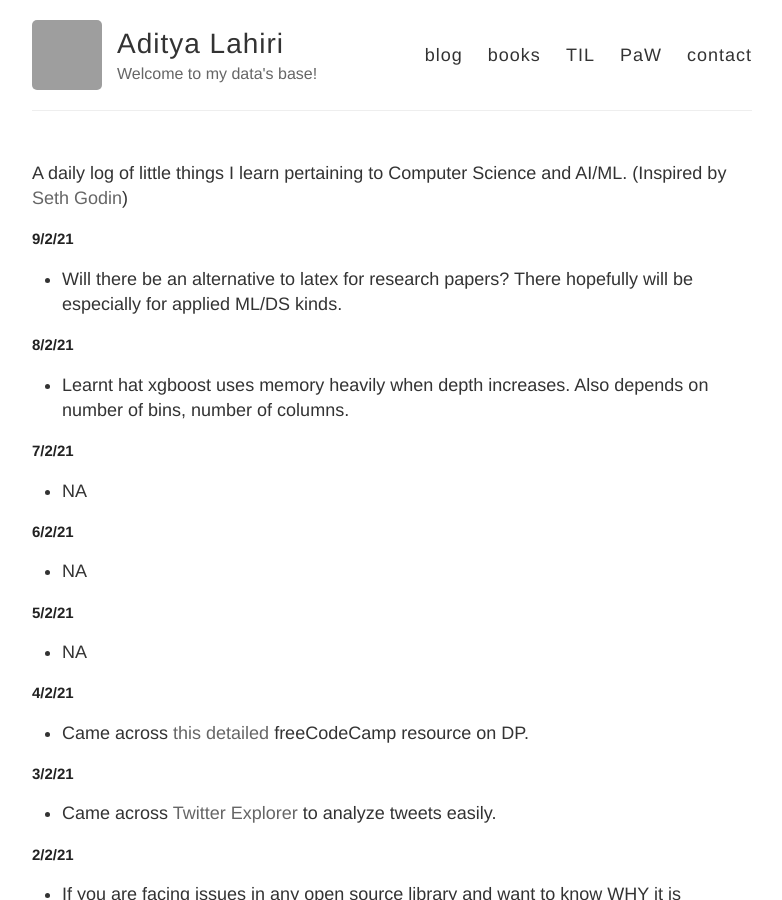
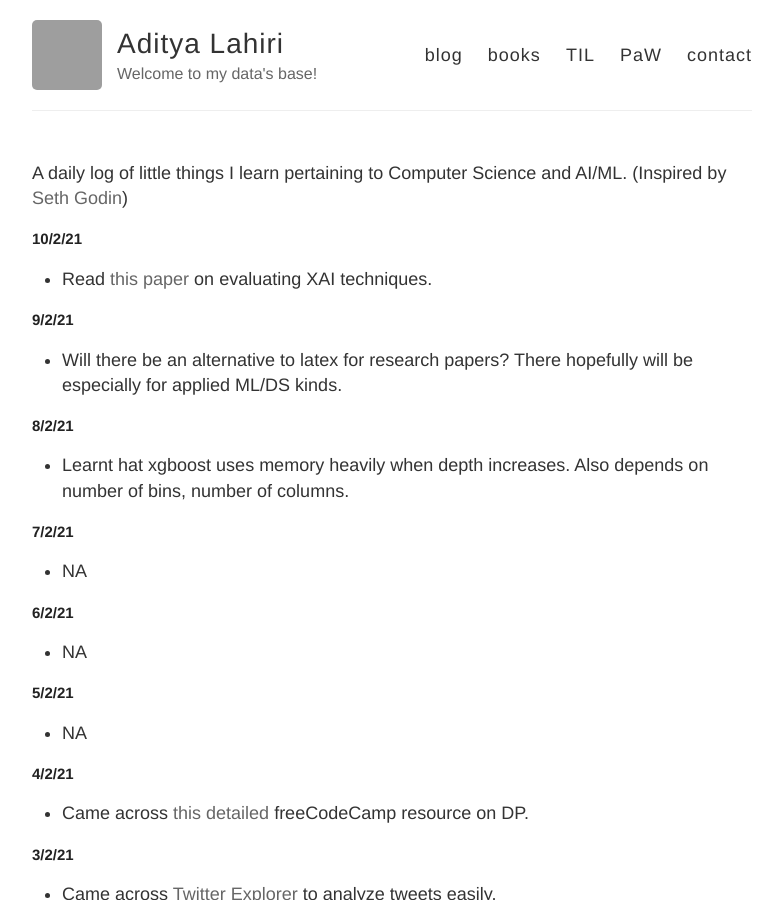
Before and after one commit to adityalahiri/adityalahiri.github.io, a Jekyll site: the page built from TIL.md, in a window 1280 px wide and 900 px high. Shown: the whole window, without its empty margins (248-1030 px from the left). Built offline with Jekyll 4.4.1, drawn with Linux system fonts in a browser that asks for light colours; our own code applies the rules of GitHub Pages for plain Markdown files; grey boxes are pictures that could not be loaded.

Commit message:
Update for 10/2

```diff
--- a/TIL.md
+++ b/TIL.md
@@ -1,5 +1,9 @@
 A daily log of little things I learn pertaining to Computer Science and AI/ML.
 (Inspired by [Seth Godin](https://seths.blog/))
+
+## 10/2/21
+
+* Read [this paper](https://arxiv.org/pdf/2101.08758.pdf) on evaluating XAI techniques.
 
 ## 9/2/21
 
```
